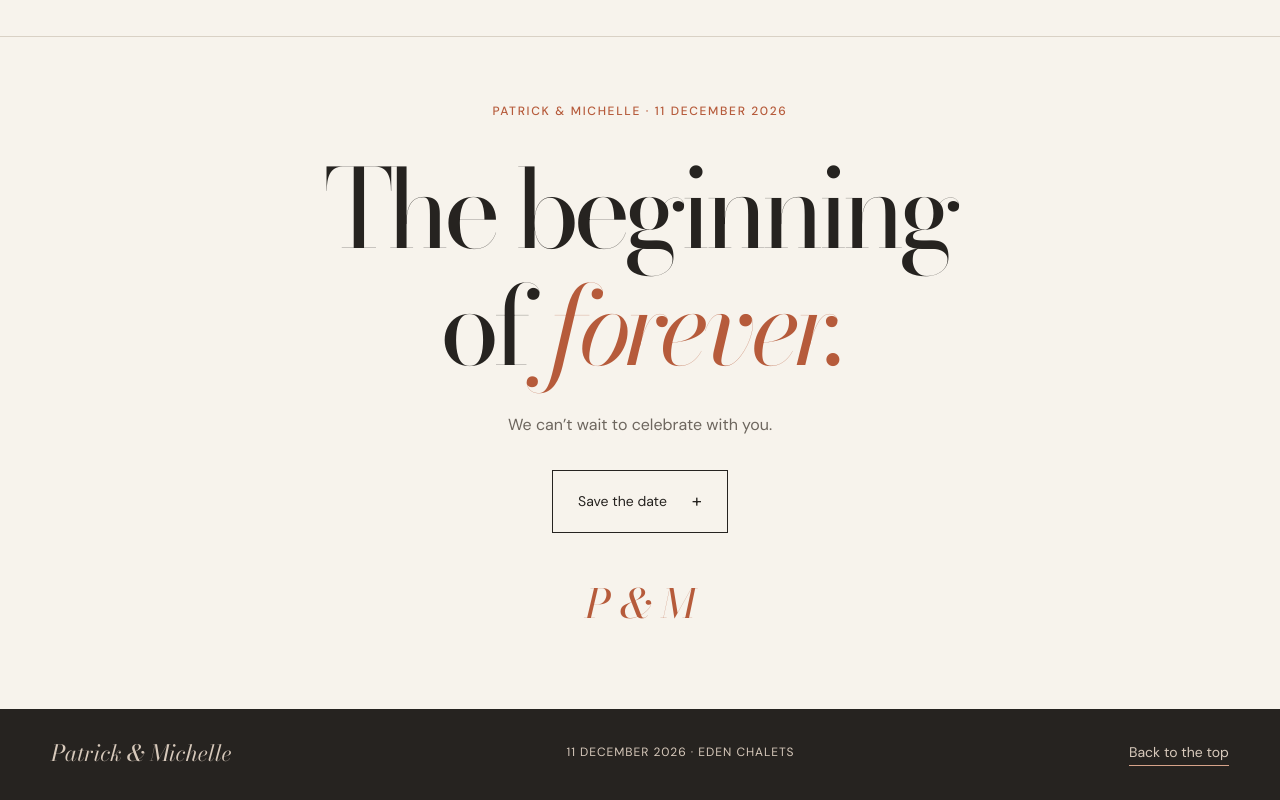
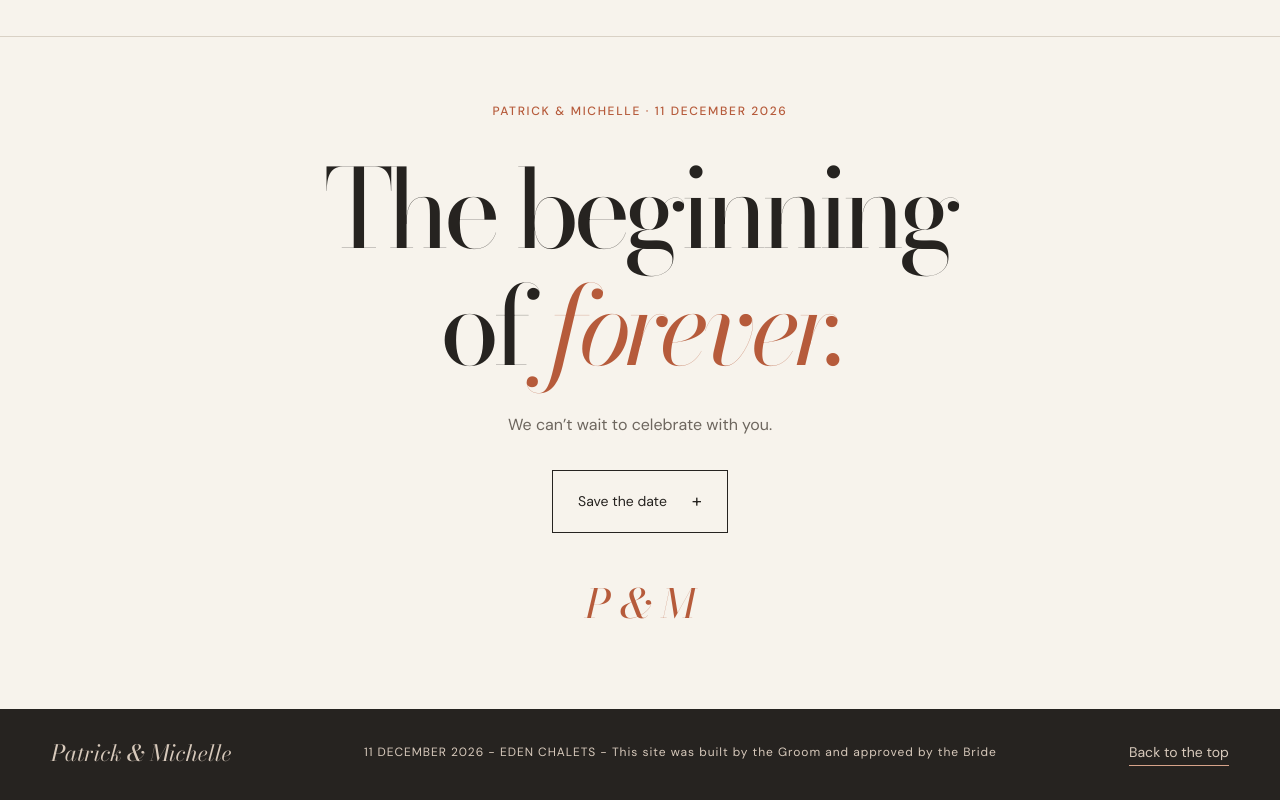
Before and after one commit to hpmouton/dist, a plain HTML site: page index.html in a window 1280 px wide. Shown: the part 10232-11032 px from the top of the page. Drawn offline with nearby package versions, Linux system fonts and the light colour scheme.

Commit message:
update footer

```diff
--- a/index.html
+++ b/index.html
@@ -85,6 +85,6 @@
     <section class="party-teaser section"><div class="teaser-photo reveal"><img src="assets/party-couple.jpg" alt="Patrick and Michelle holding hands in a garden" width="2200" height="1467" loading="lazy"></div><div class="teaser-copy reveal"><p class="eyebrow">Standing by our side</p><h2>Our people.<br><em>Our wedding party.</em></h2><p>Meet the people sharing this special chapter with us.</p><a class="button button-dark" href="wedding-party.html">Meet the wedding party</a></div></section>
     <section class="closing"><p class="eyebrow reveal">Patrick & Michelle · 11 December 2026</p><h2 class="reveal">The beginning<br>of <em>forever.</em></h2><p class="reveal">We can’t wait to celebrate with you.</p><a class="button button-outline reveal" href="wedding.ics" download>Save the date <span aria-hidden="true">+</span></a><div class="closing-monogram" aria-hidden="true">P & M</div></section>
   </main>
-  <footer><p>Patrick & Michelle</p><span>11 DECEMBER 2026 · EDEN CHALETS</span><a href="#home">Back to the top</a></footer>
+  <footer><p>Patrick & Michelle</p><span>11 DECEMBER 2026 - EDEN CHALETS -  This site was built by the Groom and approved by the Bride</span><a href="#home">Back to the top</a></footer>
 </body>
 </html>
```
